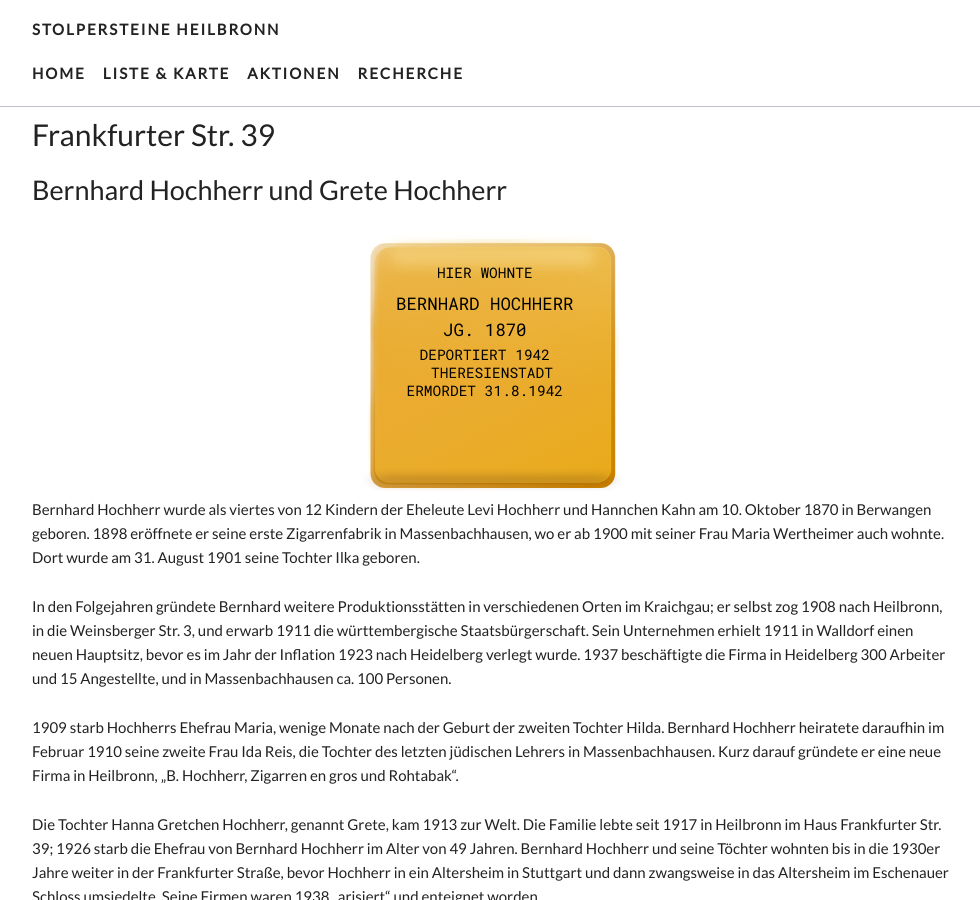
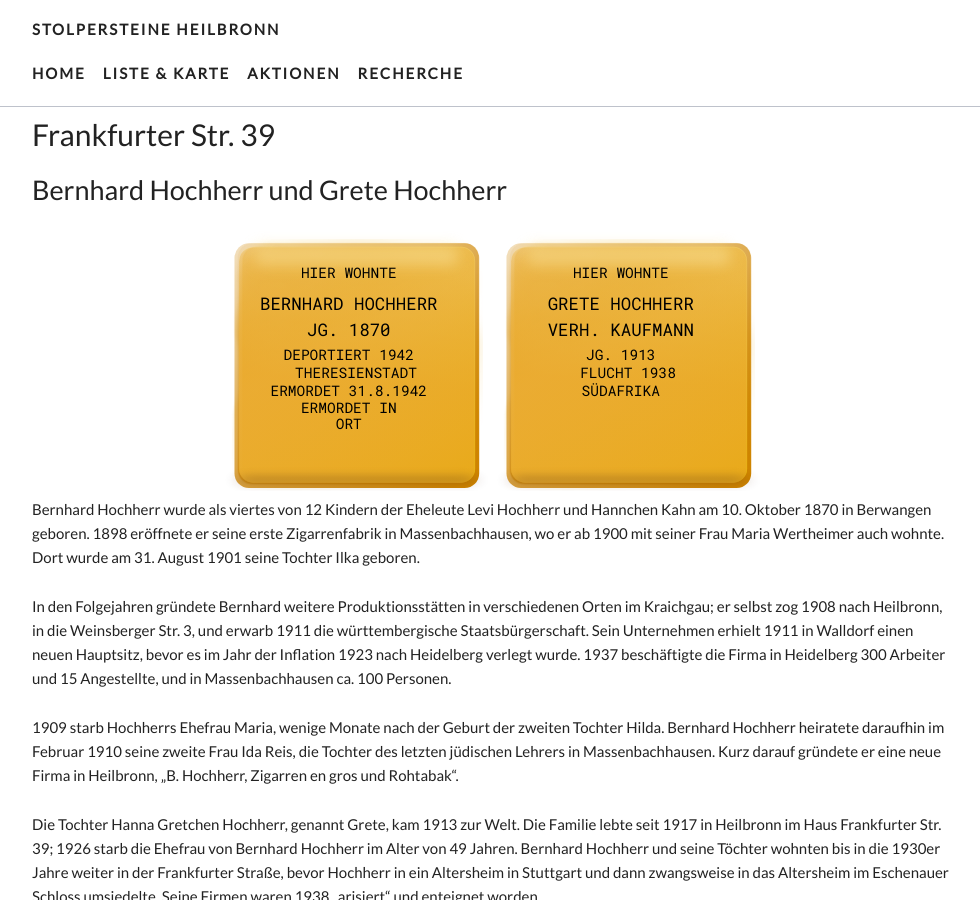
Before and after one commit to opendata-heilbronn/stolpersteine, a Jekyll site: the page built from _list/frankfurter-str-39.markdown, in a window 1280 px wide and 900 px high. Shown: the whole window, without its empty margins (148-1128 px from the left). Built offline with Jekyll 4.4.1, drawn with Linux system fonts in a browser that asks for light colours; nearby versions of some CDN libraries; some web fonts are replaced.

Commit message:
Updated Frankfurter Str 39

```diff
--- a/_list/frankfurter-str-39.markdown
+++ b/_list/frankfurter-str-39.markdown
@@ -10,6 +10,18 @@ steine:
   - DEPORTIERT 1942
   - THERESIENSTADT
   - ERMORDET 31.8.1942
+  - ERMORDET IN
+  - ORT
+  -
+- - HIER WOHNTE
+  - GRETE HOCHHERR
+  - VERH. KAUFMANN
+  - JG. 1913
+  - FLUCHT 1938
+  - SÜDAFRIKA
+  -
+  -
+  -
 ---
 
 Bernhard Hochherr wurde als viertes von 12 Kindern der Eheleute Levi Hochherr und Hannchen Kahn am 10. Oktober 1870 in Berwangen geboren. 1898 eröffnete er seine erste Zigarrenfabrik in Massenbachhausen, wo er ab 1900 mit seiner Frau Maria Wertheimer auch wohnte. Dort wurde am 31. August 1901 seine Tochter Ilka geboren.
```
